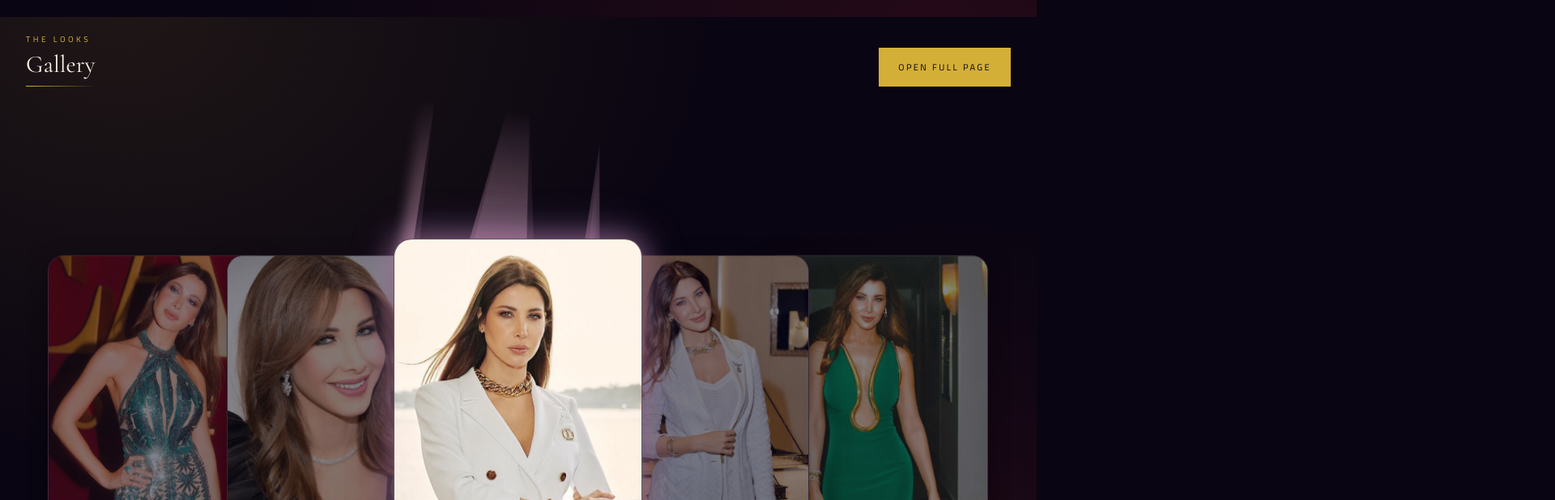
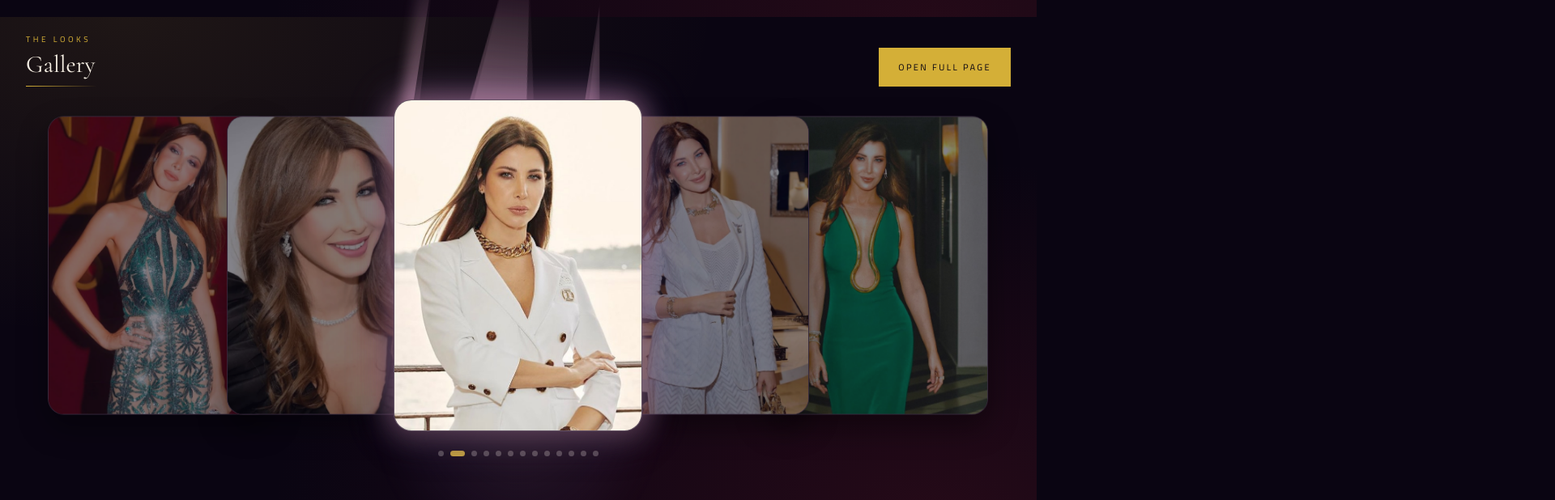
Before and after one commit to n52933952-eng/nancy, a Next.js app: page / in a window 1280 px wide. Shown: the part 1398-2016 px from the top of the page at 81% size, 1920 px wide, since content can reach past the window. Built offline with nearby package versions, Linux system fonts and the light colour scheme; no server answers.

Commit message:
Put Gallery title, button, and photos back together without the extra empty band.
Co-authored-by: Cursor <cursoragent@cursor.com>

```diff
--- a/app/globals.css
+++ b/app/globals.css
@@ -914,9 +914,6 @@ body {
   --step: calc(var(--card-w) * 0.72);
   width: 100%;
   max-width: 100%;
-  overflow: hidden;
-  padding-top: calc(var(--card-h) * 0.42);
-  padding-bottom: calc(var(--card-h) * 0.14);
 }
 
 .gallery-slider-stage {
```
